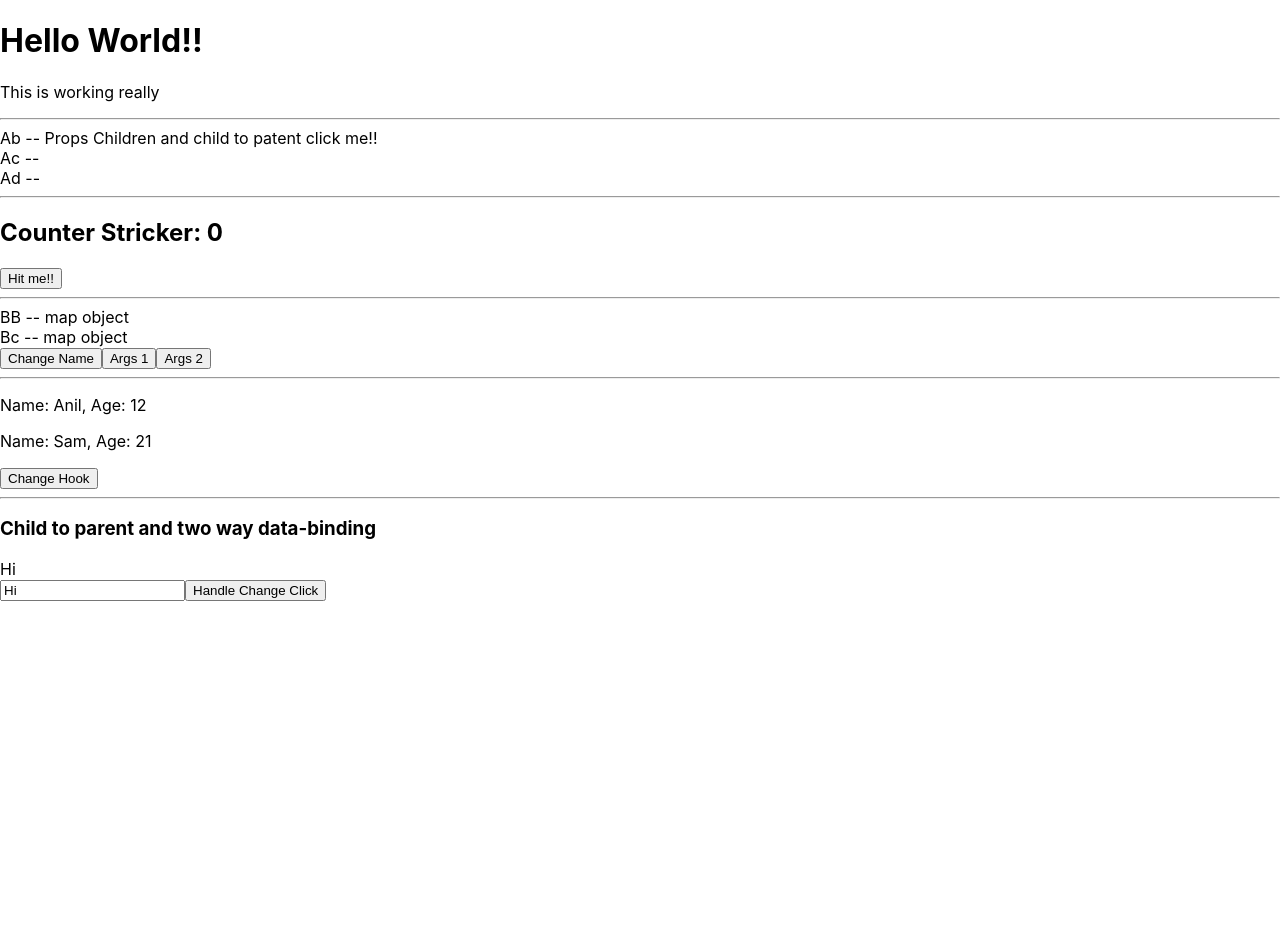
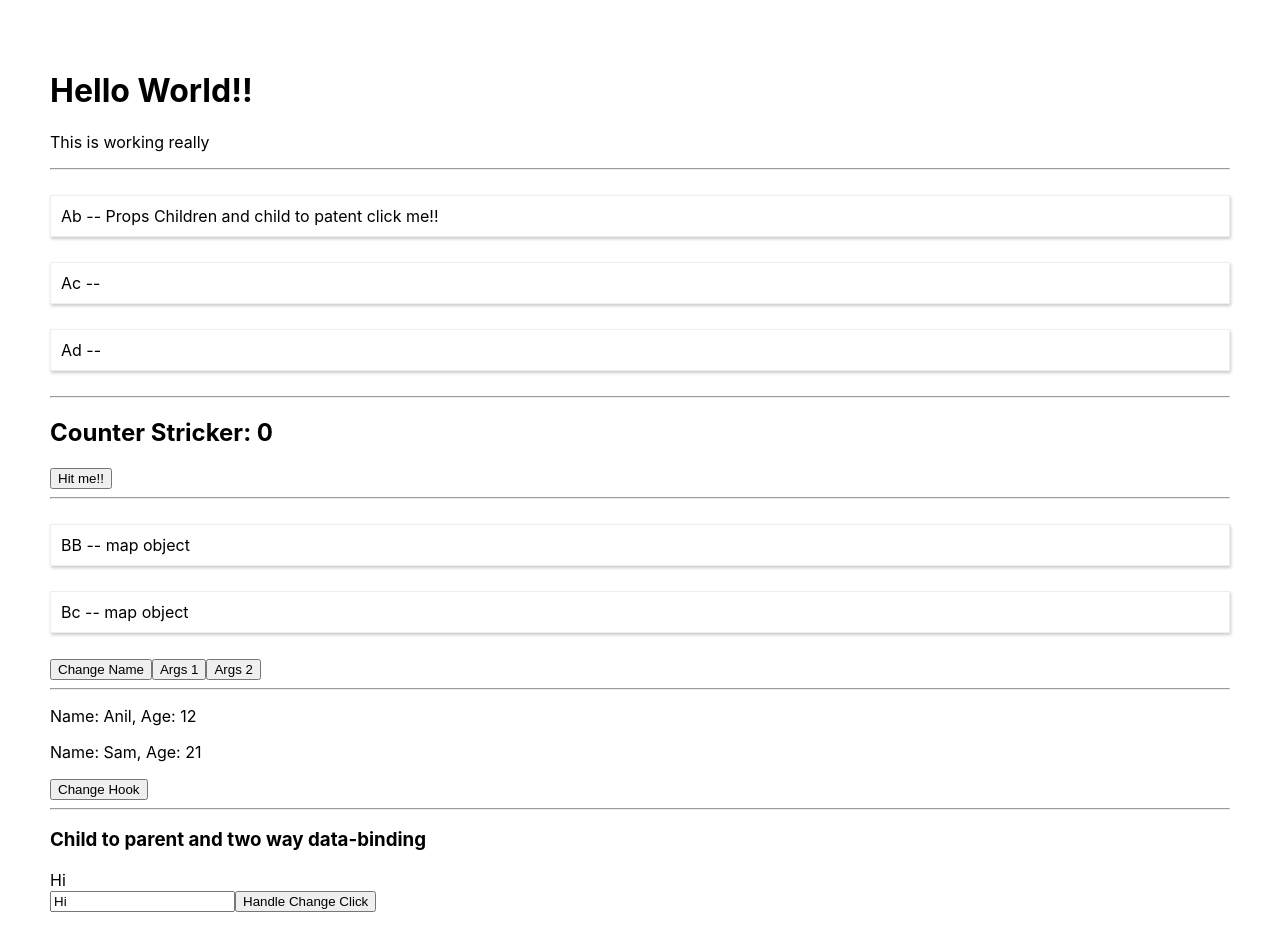
Before and after one commit to anil-bomma/react-burger-app, a React (Create React App) app: page / in a window 1280 px wide. Shown: the top 950 px of the page. Before the commit the page ends 800 px from the top, so only its background shows below. Built offline with nearby package versions, Linux system fonts and the light colour scheme.

Commit message:
adding css and style to react component

```diff
--- a/src/App.js
+++ b/src/App.js
@@ -49,8 +49,11 @@
       <Person key={item.name} name={item.name}> map object</Person>
     ));
 
+    const style = {
+      padding: "50px"
+    }
     return (
-      <div className="center">
+      <div style={style}>
         <h1>Hello World!!</h1>
         <p>This is working really</p>
         <hr />
--- /dev/null
+++ b/src/Person/Person.css
@@ -0,0 +1,6 @@
+.Person {
+    margin: 25px auto;
+    padding: 10px;
+    border: 1px solid #eee;
+    box-shadow: 1px 2px 3px #ccc;
+}
--- a/src/Person/Person.js
+++ b/src/Person/Person.js
@@ -1,8 +1,10 @@
 import React from "react";
+
+import "./Person.css"
 
 const person = (props) => {
     return (
-        <div>
+        <div className="Person">
             <div onClick={() => props.click("args3")}>{props.name} -- {props.children}</div>
         </div>
     )
```
Also changed, not shown: 1 other file (tests, documents, lock files or other folders).
